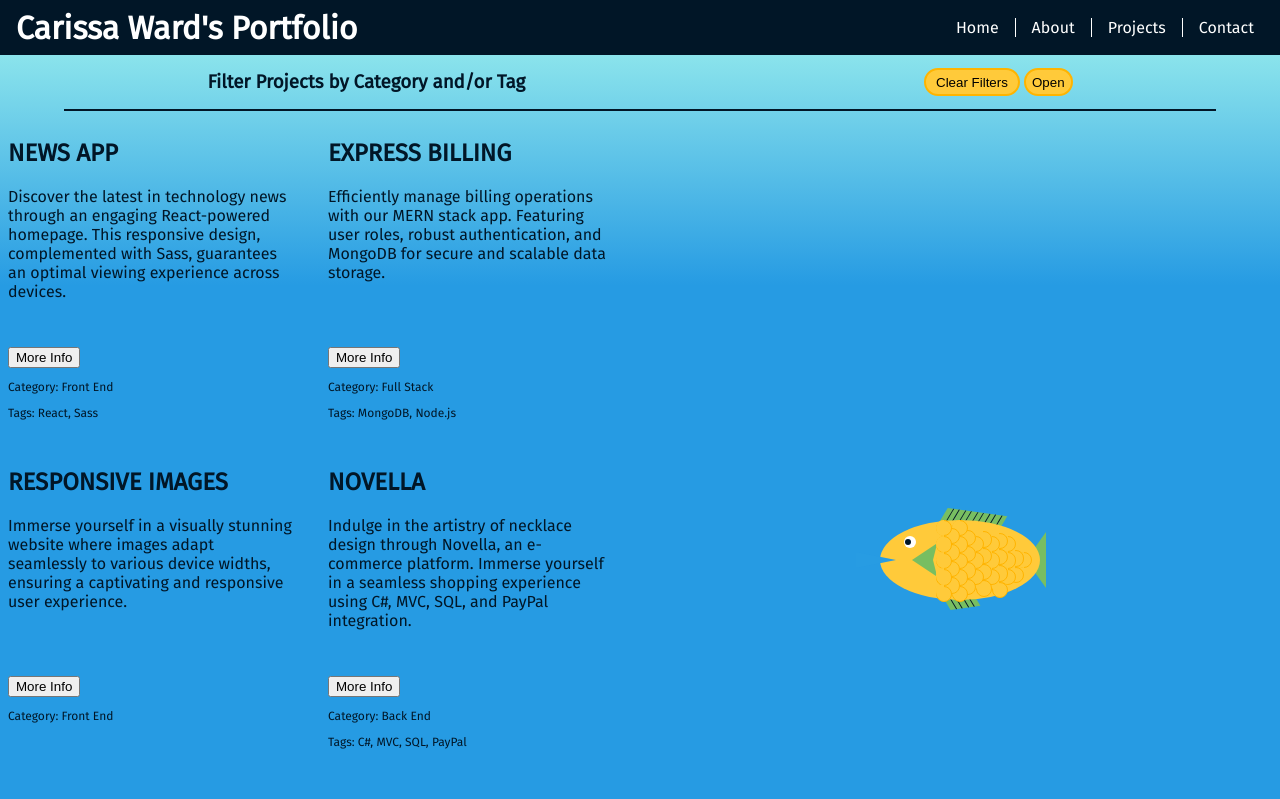
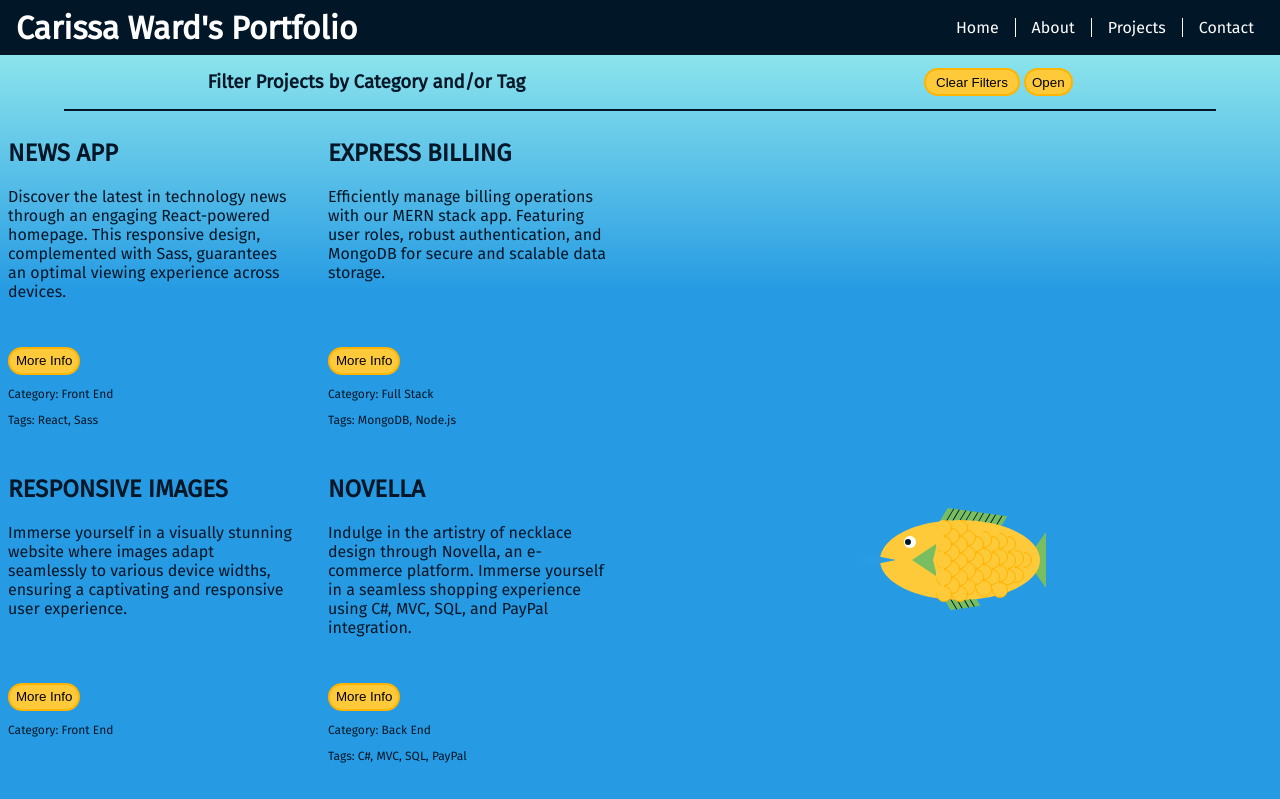
Before and after one commit to wardcarissa93/Portfolio, an Angular app: page /projects in a window 1280 px wide. Shown: the top 799 px of the page. Built offline with nearby package versions, Linux system fonts and the light colour scheme.

Commit message:
styled buttons on project list component

```diff
--- a/src/app/components/projects/projects.component.scss
+++ b/src/app/components/projects/projects.component.scss
@@ -37,6 +37,7 @@
                     border-radius: 0.875rem;
                     border: 2px solid #ffb400;
                     background-color: #ffca3a;
+                    cursor: pointer;
 
                     &:hover {
                         border: 2px solid #011627;
@@ -46,7 +47,6 @@
                 #clear-filters {
                     width: 6rem;
                     border-radius: 0.875rem;
-                    cursor: pointer;
                     font-family: 'Fira', sans-serif;
                 }
             }
@@ -121,6 +121,18 @@
                     height: 9rem;
                 }
 
+                button {
+                    height: 1.75rem;
+                    border-radius: 0.875rem;
+                    border: 2px solid #ffb400;
+                    background-color: #ffca3a;
+                    cursor: pointer;
+
+                    &:hover {
+                        border: 2px solid #011627;
+                    }
+                }
+
                 .category-name, .tag-names {
                     font-size: 12px;
                     cursor: pointer;
```
